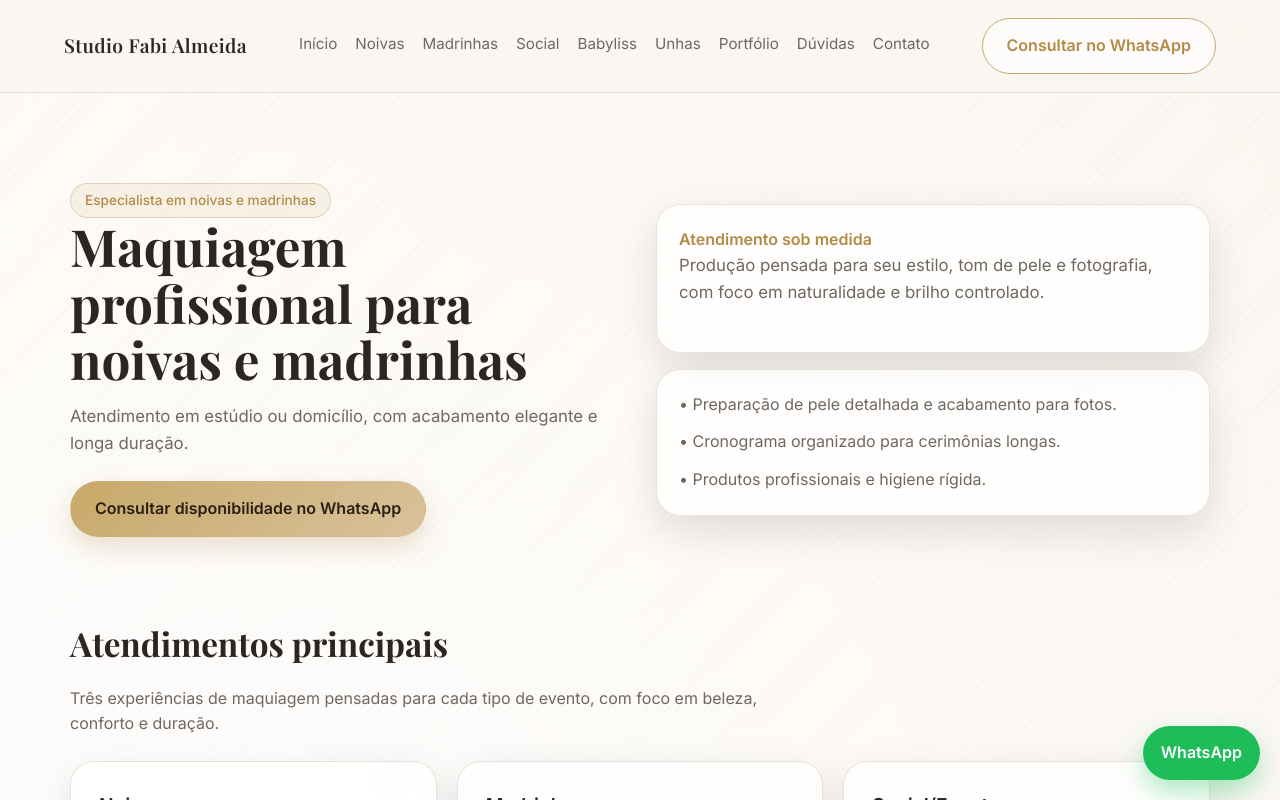
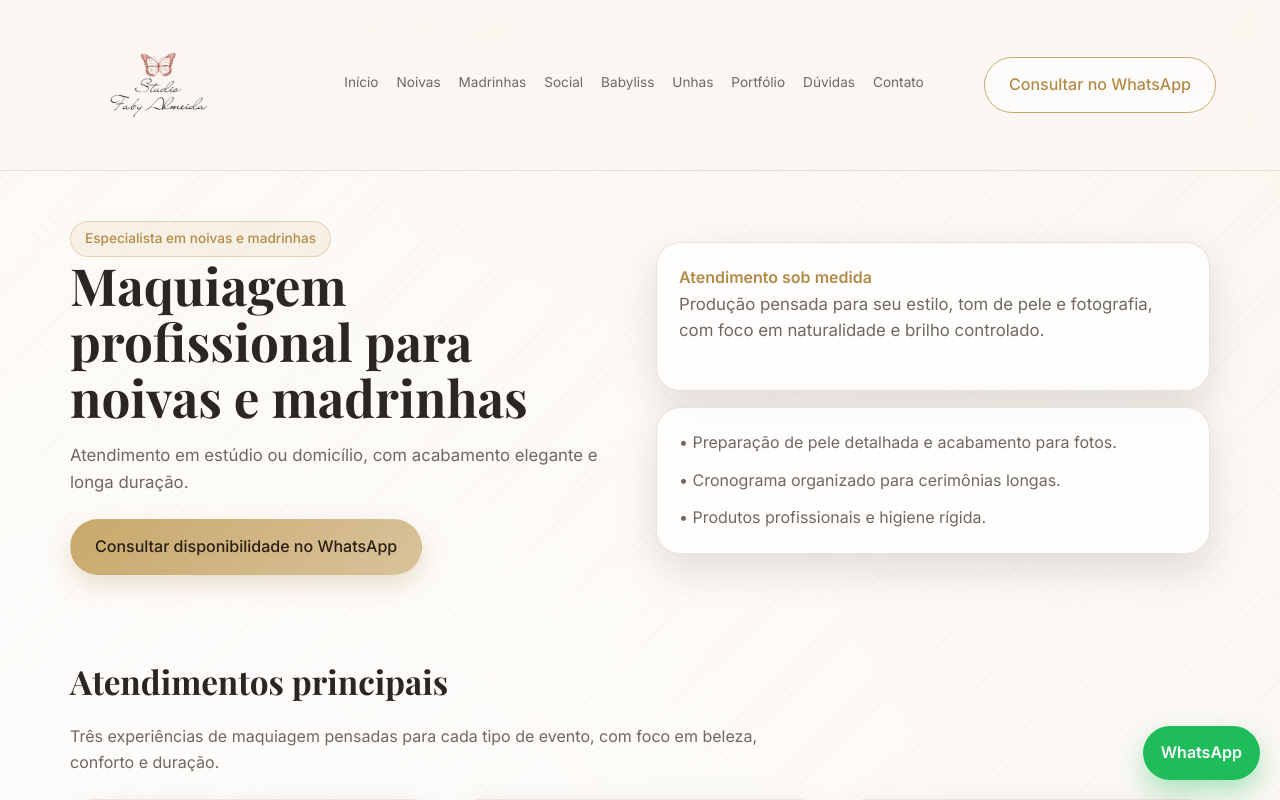
Before and after one commit to Roolligan/studioFabiAlmeida, a React (Vite) app: page / in a window 1280 px wide. Shown: the top 800 px of the page. Built offline with nearby package versions, Linux system fonts and the light colour scheme.

Commit message:
versão inicial

```diff
--- a/src/components/Header.tsx
+++ b/src/components/Header.tsx
@@ -1,4 +1,5 @@
 import type { ReactNode } from "react";
+import logo from '../brand/logo-fabi.png'
 
 interface HeaderProps {
   whatsappUrl: string;
@@ -20,9 +21,15 @@
   return (
     <header className="header">
       <div className="header-inner">
-        <a className="brand" href="#inicio">
-          Studio Fabi Almeida
+        <a className="brand" href="#inicio" aria-label="Studio Fabi Almeida (voltar ao início)">
+          <img
+            className="brand-logo"
+            src={logo}
+            alt="Logo Studio Fabi Almeida"
+          />
+
         </a>
+
         <nav className="nav" aria-label="Navegação principal">
           {navItems.map((item) => (
             <a key={item.href} href={item.href}>
@@ -30,6 +37,7 @@
             </a>
           ))}
         </nav>
+
         <a className="btn outline" href={whatsappUrl} target="_blank" rel="noreferrer">
           Consultar no WhatsApp
         </a>
--- a/src/styles/global.css
+++ b/src/styles/global.css
@@ -118,7 +118,7 @@
   gap: 10px;
   padding: 14px 24px;
   border-radius: 999px;
-  font-weight: 600;
+  font-weight: 500;
   border: 1px solid transparent;
   transition: transform 0.2s ease, box-shadow 0.2s ease;
 }
@@ -165,23 +165,56 @@
   display: flex;
   align-items: center;
   justify-content: space-between;
-  gap: 20px;
+  gap: 10px;
   padding: 18px 24px;
   max-width: 1200px;
   margin: 0 auto;
 }
 
-.brand {
-  font-family: "Playfair Display", "Times New Roman", serif;
-  font-size: 1.2rem;
-  font-weight: 600;
-  letter-spacing: 0.02em;
+.brand{
+  display:flex;
+  align-items:center;
+  gap:10px;
+  text-decoration:none;
+  color:inherit;
+  min-width: 220px; /* ajuda a manter a nav alinhada */
 }
+
+.brand-logo{
+  height:134px;
+  width:auto;
+  display:block;
+  object-fit:contain;
+}
+
+.brand-name{
+  font-family: var(--font-heading, inherit);
+  letter-spacing: .02em;
+  font-size: 1.05rem;
+  line-height: 1;
+  white-space: nowrap;
+}
+
+/* Mobile: deixa mais compacto */
+@media (max-width: 720px){
+  .brand{
+    min-width: auto;
+    gap:10px;
+  }
+  .brand-logo{
+    height:106px;
+
+  }
+  .brand-name{
+    font-size: 1rem;
+  }
+}
+
 
 .nav {
   display: flex;
   gap: 18px;
-  font-size: 0.95rem;
+  font-size: 0.85rem;
   color: var(--muted);
 }
 
@@ -206,7 +239,7 @@
 }
 
 .hero {
-  padding: 90px 24px 0;
+  padding: 50px 24px 0;
 }
 
 .hero-grid {
@@ -218,7 +251,7 @@
 
 .hero h1 {
   font-family: "Playfair Display", "Times New Roman", serif;
-  font-size: clamp(2.4rem, 4vw, 3.6rem);
+  font-size: clamp(2.0rem, 4vw, 3.6rem);
   line-height: 1.1;
   margin-bottom: 16px;
 }
```
Also changed, not shown: src/brand/logo-fabi.png (added).
